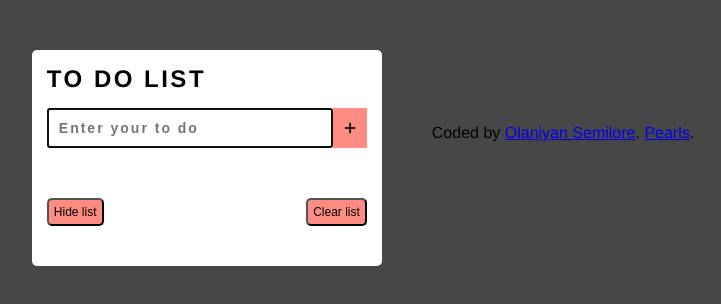
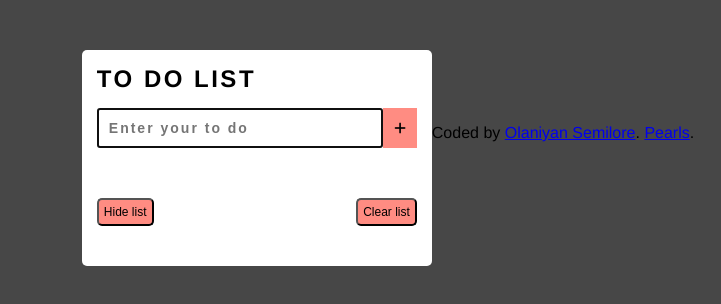
Before and after one commit to pearlwebdesign/To-do-app, a plain HTML site: page index.html in a window 1280 px wide. Shown: the whole page, without its empty margins (277-998 px from the left). Drawn offline with Linux system fonts and the light colour scheme.

Commit message:
Update style.css

```diff
--- a/style.css
+++ b/style.css
@@ -17,8 +17,9 @@ body{
   width: 350px;
   height: 100%;
   padding: 15px;
-  margin-right: 50px;
+  margin-left: 50px;
   margin-top: 50px;
+  justify-content: center;
 }
 h2{
   text-transform: uppercase;
```
